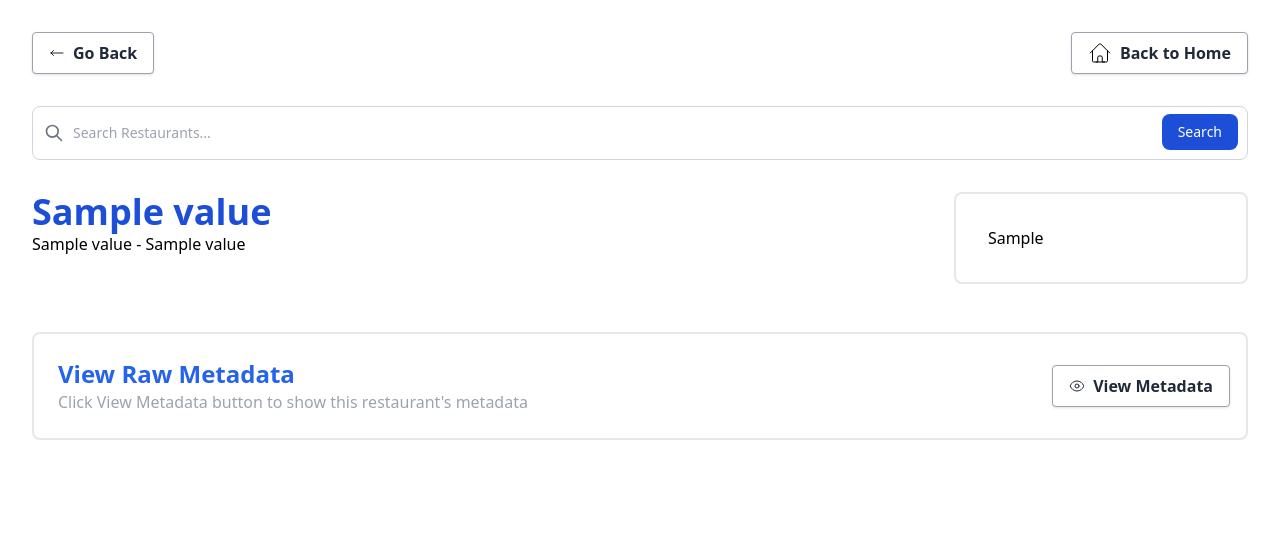
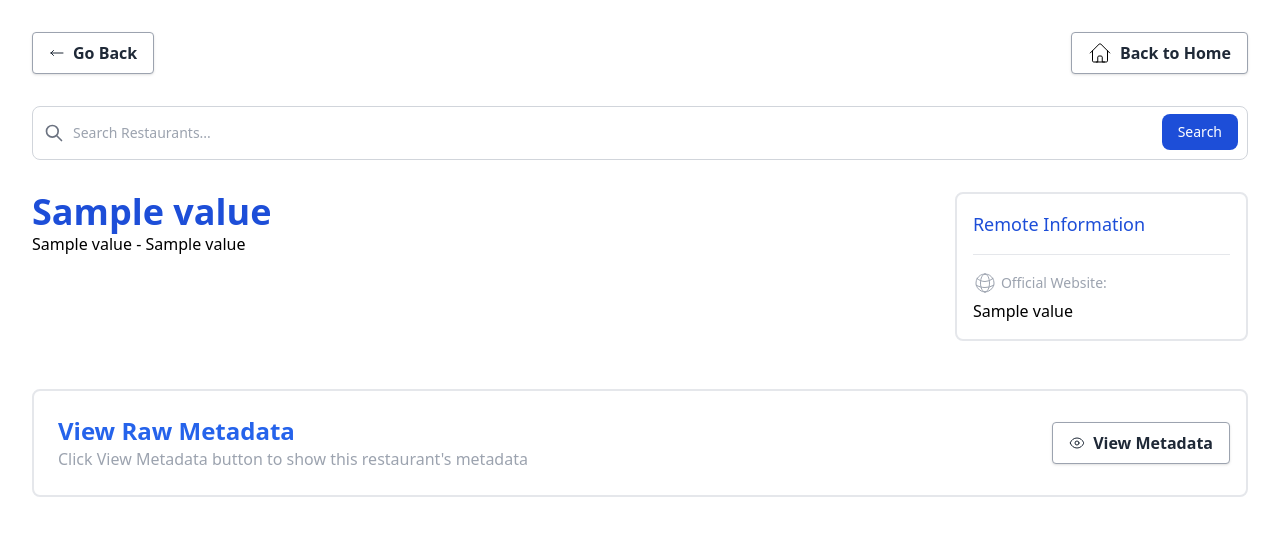
Before and after one commit to michelin-psatir/michelin-web, a Django app: template michelin/templates/detail.html in a window 1280 px wide. Shown: the top 536 px of the page. Run offline with Django 4.2, Linux system fonts and the light colour scheme; tables that the repository leaves empty hold one stand-in row (values such as "Sample post"); the template is opened without the code that fills it: values that come from a table or form of the project are taken from there, most other values are stand-ins (such as "Sample title", 1, 10 or a date in 2020); some libraries are stand-ins or nearby versions.

Commit message:
Add several styling to remote info box

```diff
--- a/michelin/templates/detail.html
+++ b/michelin/templates/detail.html
@@ -76,10 +76,32 @@
 					</div>
 				</div>
 
-				<div class="flex flex-wrap h-fit sm:basis-1/4 p-8 border-2 rounded-lg border-gray-200 transition hover:transition ease-in-out hover:-translate-y-2 hover:shadow-lg">
+				<div class="flex flex-wrap h-fit w-full sm:basis-1/4 p-4 border-2 rounded-lg border-gray-200 transition hover:transition ease-in-out hover:-translate-y-2 hover:shadow-lg">
+
+					<div>
+						<h2 class="text-lg font-medium text-blue-700">Remote Information</h2>
+					</div>
+					<hr class="my-4 w-full">
+
 					{% if resultRemote %}
-						<div class="text-ellipsis overflow-hidden">
-							{{ resultRemote }}
+						<div class="text-ellipsis overflow-hidden w-full">
+
+							{% if resultRemote.0.imageURL %}
+							<div class="bg-[url('{{ resultRemote.0.imageURL.value }}')]"></div>
+							{% endif %}
+
+							{% if resultRemote.0.officialWebsite %}
+							<div class="flex flex-col gap-y-1">
+								<div class="flex flex-row gap-x-1 align-center items-center">
+									<svg xmlns="http://www.w3.org/2000/svg" fill="none" viewBox="0 0 24 24" class="stroke-gray-400 stroke-1.5 w-6 h-6">
+										<path stroke-linecap="round" stroke-linejoin="round" d="M12 21a9.004 9.004 0 008.716-6.747M12 21a9.004 9.004 0 01-8.716-6.747M12 21c2.485 0 4.5-4.03 4.5-9S14.485 3 12 3m0 18c-2.485 0-4.5-4.03-4.5-9S9.515 3 12 3m0 0a8.997 8.997 0 017.843 4.582M12 3a8.997 8.997 0 00-7.843 4.582m15.686 0A11.953 11.953 0 0112 10.5c-2.998 0-5.74-1.1-7.843-2.918m15.686 0A8.959 8.959 0 0121 12c0 .778-.099 1.533-.284 2.253m0 0A17.919 17.919 0 0112 16.5c-3.162 0-6.133-.815-8.716-2.247m0 0A9.015 9.015 0 013 12c0-1.605.42-3.113 1.157-4.418" />
+									</svg>
+									<h5 class="text-sm font-medium text-gray-400">Official Website:</h5>
+								</div>
+								<a href="{{ resultRemote.0.officialWebsite.value }}">{{ resultRemote.0.officialWebsite.value }}</a>
+							</div>
+							{% endif %}
+
 						</div>
 					{% else %}
 						<div class="flex flex-col w-full items-center content-center space-y-4">
```
